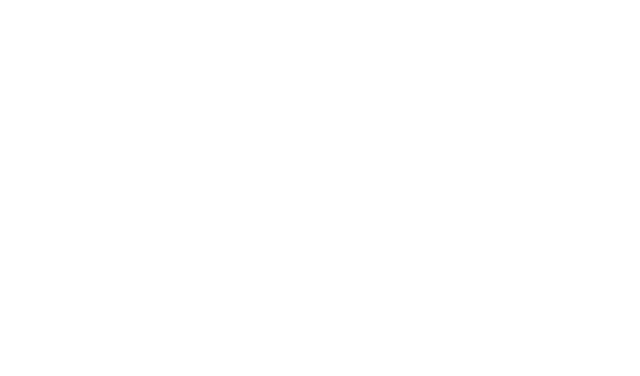
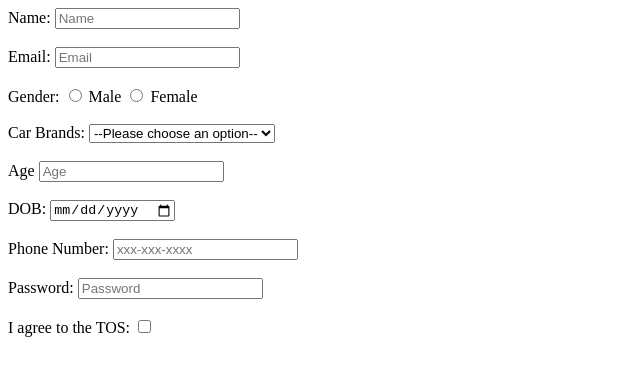
Before and after one commit to acciojob/signup-form-car-prajwalh02, a website: page main.html in a window 1280 px wide. Shown: the whole page, without its empty margins (0-640 px from the left). Drawn offline with Linux system fonts and the light colour scheme.

Commit message:
created a submission

```diff
--- a/main.html
+++ b/main.html
@@ -8,6 +8,52 @@
 
 <body>
 	<!-- the entire body must be written by student -->
+	<form method="post">
+		<label for="name">Name: </label>
+		<input id="name" type="text" placeholder="Name" >
+		<br><br>
+		<label for="email">Email: </label>
+		<input id="email" type="email" placeholder="Email">
+		<br><br>
+
+		<label>Gender: </label>
+        <input type="radio" id="gender_m" name="gender" required>
+        <label for="gender_m">Male</label>
+        <input type="radio" id="gender_f" name="gender" required>
+        <label for="gender_f">Female</label><br><br>
+
+		<label for="cars">Car Brands: </label>
+		<select id="cars" >
+			<option value="" disabled selected>--Please choose an option--</option>
+			<option value="Audi">Audi</option>
+			<option value="Toyota">Toyota</option>
+			<option value="Mahindra">Mahindra</option>
+			<option value="BMW">BMW</option>
+		</select> <br><br>
+
+		<label for="age">Age </label>
+		<input id="age" type="number" placeholder="Age">
+		<br><br>
+
+		<label for="dob">DOB: </label>
+		<input id="dob" type="date" placeholder="">
+		<br><br>
+
+		<label for="tel">Phone Number: </label>
+		<input id="tel" type="tel" placeholder="xxx-xxx-xxxx">
+		<br><br>
+
+		<label for="password">Password: </label>
+		<input id="password" type="password" placeholder="Password">
+		<br><br>
+
+		<label for="tos">I agree to the TOS: </label>
+		<input id="tos" type="checkbox" placeholder="">
+		<br><br>
+
+	</form>
+
+
     <script type="text/javascript" src="./script.js">
 </script>
 
```
